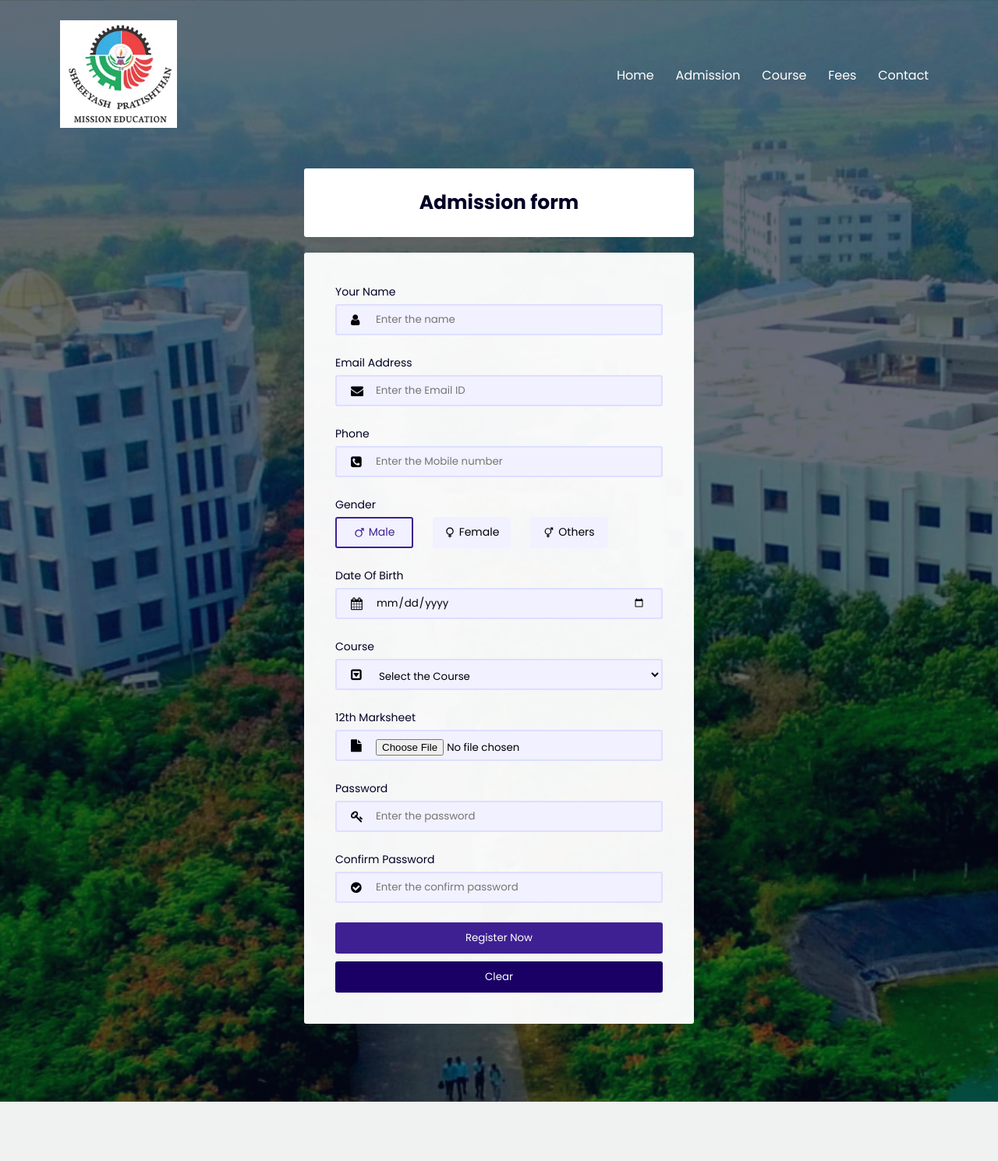
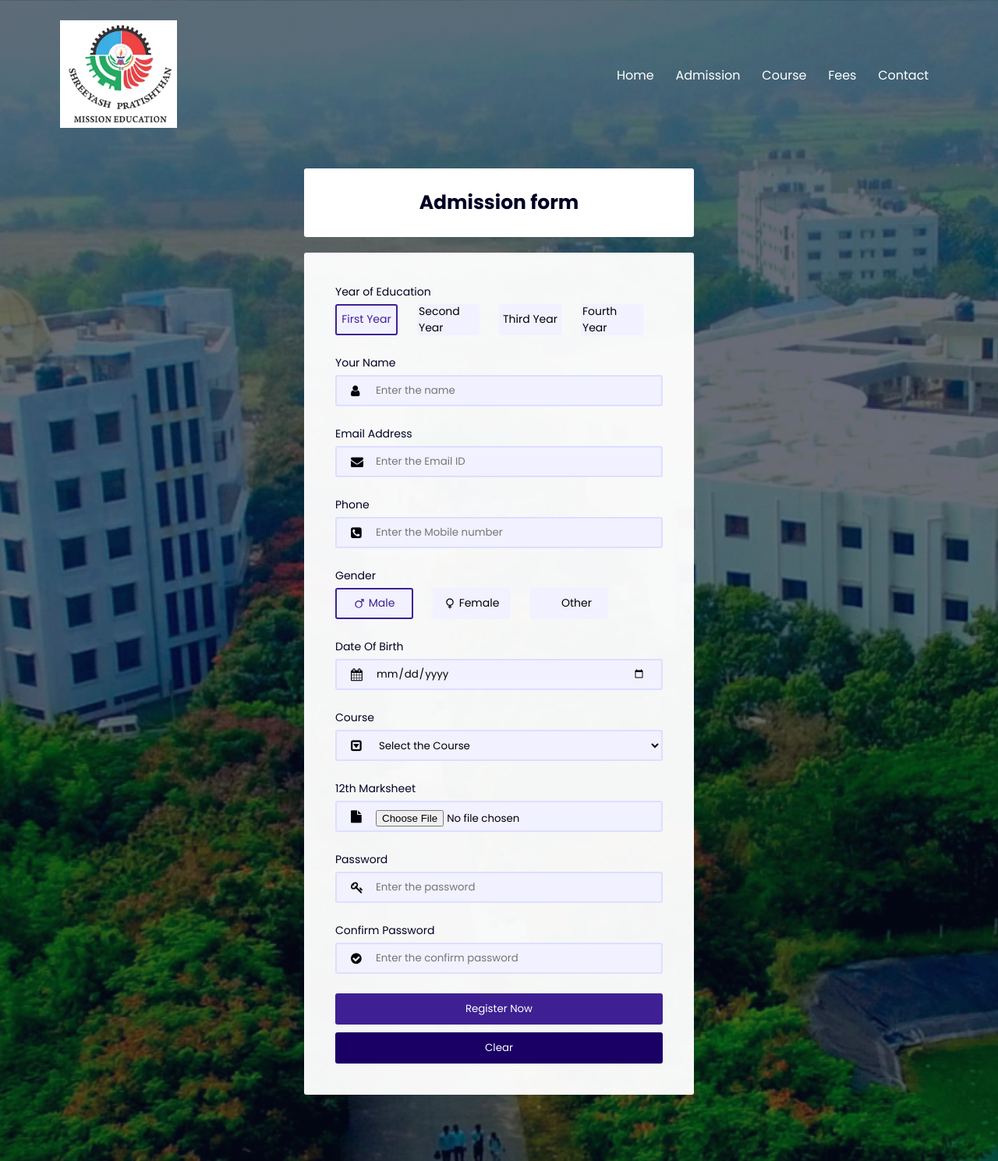
Before and after one commit to purucrqzy/Ayurvedik_website, a PHP site: page /Admission_page.php in a window 1280 px wide. Shown: the top 1489 px of the page at 78% size. Before the commit the page ends 1413 px from the top, so only its background shows below. Run offline with PHP 8.4, Linux system fonts and the light colour scheme; some libraries are stand-ins or nearby versions.

Commit message:
third commit

```diff
--- a/aayurvedik_collage/Admission_page.php
+++ b/aayurvedik_collage/Admission_page.php
@@ -11,6 +11,9 @@ if(isset($_POST['name'])){
         die("Connection failed: " . mysqli_connect_error());
     }
 
+    // Generate a random alphanumeric ID
+    $id = uniqid('', true);
+    $year = $_POST['year'];
     $name = $_POST['name'];
     $image = $_FILES['image']['name']; // To get the name of the uploaded file
     $course = $_POST['course'];
@@ -31,9 +34,9 @@ if(isset($_POST['name'])){
         move_uploaded_file($_FILES['image']['tmp_name'], $target_file);
 
         // Using prepared statements to prevent SQL injection
-        $sql = "INSERT INTO `add_data` (`name`, `email`, `mobile no`, `gender`, `dob`, `image`, `course`, `password`) VALUES (?, ?, ?, ?, ?, ?, ?, ?)";
+        $sql = "INSERT INTO `add_data` (`id`, `name`, `email`, `mobile no`, `gender`, `dob`, `image`, `course`, `year`, `password`) VALUES (?, ?, ?, ?, ?, ?, ?, ?, ?, ?)";
         $stmt = mysqli_prepare($conn, $sql);
-        mysqli_stmt_bind_param($stmt, "ssssssss", $name, $email, $mno, $gender, $DOB, $target_file, $course, $pass);
+        mysqli_stmt_bind_param($stmt, "ssssssssss", $id, $name, $email, $mno, $gender, $DOB, $target_file, $course, $year, $pass);
 
         if(mysqli_stmt_execute($stmt)){
             echo "<script>alert('Thanks for filling the form!');</script>";
@@ -85,6 +88,35 @@ if(isset($_POST['name'])){
       <!-- Admission form -->
       <div class="r_form">
         <form method="post" action="" enctype="multipart/form-data">
+        <div class="input_wrap">
+            <label>Year of Education</label>
+            <div class="input_radio">
+              <div class="input_radio_item">
+                <input type="radio" id="First" name="year" class="radio" value="1" checked>
+                <label for="First" class="radio_mark">
+                  First Year
+                </label>
+              </div>
+              <div class="input_radio_item">
+                <input type="radio" id="Second" name="year" class="radio" value="2">
+                <label for="Second" class="radio_mark">
+                  Second Year
+                </label>
+              </div>
+              <div class="input_radio_item">
+                <input type="radio" id="Third" name="year" class="radio" value="3">
+                <label for="Third" class="radio_mark">
+                  Third Year
+                </label>
+              </div>
+              <div class="input_radio_item">
+                <input type="radio" id="Fourth" name="year" class="radio" value="4">
+                <label for="Fourth" class="radio_mark">
+                  Fourth Year
+                </label>
+              </div>
+            </div>
+          </div>
           <div class="input_wrap">
             <label for="yourname">Your Name</label>
             <div class="input_item">
@@ -96,7 +128,7 @@ if(isset($_POST['name'])){
             <label for="emailaddress">Email Address</label>
             <div class="input_item">
               <i class="fa fa-envelope" id="icon"></i>
-              <input type="text" name="email" class="input" id="email" placeholder="Enter the Email ID" required>
+              <input type="email" name="email" class="input" id="email" placeholder="Enter the Email ID" required>
             </div>
           </div>
           <div class="input_wrap">
@@ -124,10 +156,10 @@ if(isset($_POST['name'])){
                 </label>
               </div>
               <div class="input_radio_item">
-                <input type="radio" id="others" name="gender" class="radio" value="others">
-                <label for="others" class="radio_mark">
-                  <ion-icon class="i" name="male-female-sharp"></ion-icon>
-                  Others
+                <input type="radio" id="other" name="gender" class="radio" value="other">
+                <label for="other" class="radio_mark">
+                  <ion-icon class="i" name="male-other-sharp"></ion-icon>
+                  Other
                 </label>
               </div>
             </div>
```
